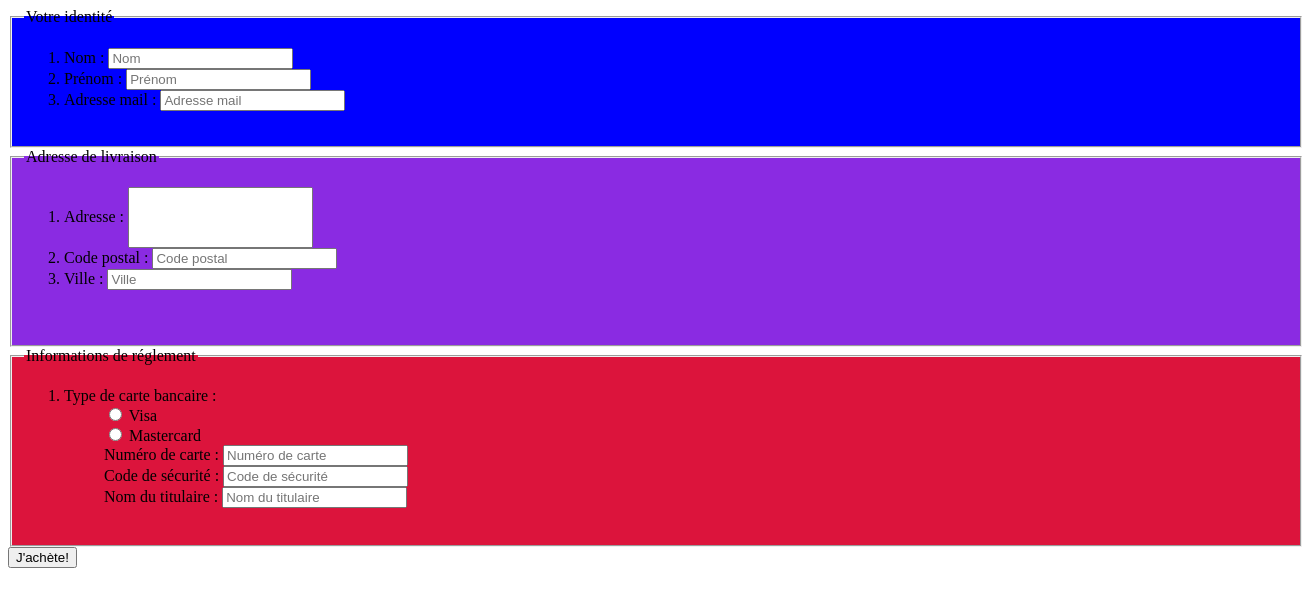
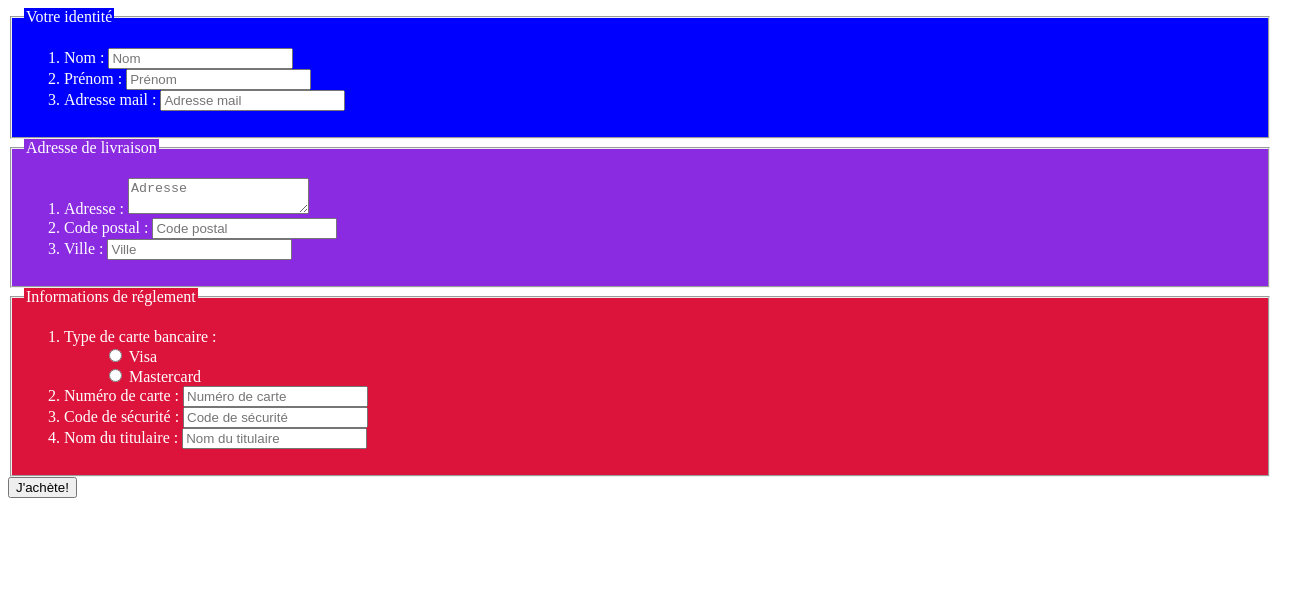
Before and after one commit to Kiruthiga86/html-exercice-7, a plain HTML site: page index.html in a window 1280 px wide. Shown: the whole page, 1302 px wide, since content can reach past the window. Drawn offline with Linux system fonts and the light colour scheme.

Commit message:
ajout correction exo7

```diff
--- a/assets/css/style.css
+++ b/assets/css/style.css
@@ -1,15 +1,15 @@
-.rectanglebleu{
+body{
+    color: white;
+}
+.identity{
     background-color: blue;
-    width: 100%;
-    height: 120px;
 }
-.rectangleviolet{
+.address{
     background-color: blueviolet;
-    width: 100%;
-    height: 180px;
 }
-.rectanglerose{
+.payments{
     background-color: crimson;
-    width: 100%;
-    height: 180px;
 }
+#cards{
+    list-style: none;
+}
--- a/index.html
+++ b/index.html
@@ -7,34 +7,34 @@
 </head>
 <body>
     <form method="POST" action="#">
-        <fieldset class="rectanglebleu">
-            <legend> Votre identité</legend>
+        <fieldset class="identity">
+            <legend class="identity"> Votre identité</legend>
                 <ol>
-                    <li> <label for="lastName"> Nom : <input type="text" id="lastName" placeholder="Nom"> </label> </li>
-                    <li> <label for="firstName"> Prénom : <input type="text" id="firstName" placeholder="Prénom"> </label> </li>
-                    <li> <label for="email"> Adresse mail : <input type="email" id="email" placeholder="Adresse mail"> </label> </li>
+                    <li> <label for="lastName"> Nom : <input type="text" id="lastName" placeholder="Nom" name="lastName" /> </label> </li>
+                    <li> <label for="firstName"> Prénom : <input type="text" id="firstName" placeholder="Prénom" name="firstName" /> </label> </li>
+                    <li> <label for="email"> Adresse mail : <input type="email" id="email" placeholder="Adresse mail" name="email" /> </label> </li>
                 </ol>
         </fieldset>
-        <fieldset class="rectangleviolet">
-            <legend> Adresse de livraison </legend>
+        <fieldset class="address">
+            <legend class="address"> Adresse de livraison </legend>
                 <ol>
-                    <li> <label for="Address"> Adresse : <input type="text" id="Address" style="height: 55px; "> </label> </li>
-                    <li> <label for="postCode"> Code postal : <input type="number" id="postCode" placeholder="Code postal"> </label> </li>
-                    <li> <label for="city">  Ville : <input type="text" id="city" placeholder="Ville"> </label> </li>
+                    <li> <label for="address"> Adresse : <textarea name="address" id="address" placeholder="Adresse"></textarea> </label> </li>
+                    <li> <label for="postalCode"> Code postal : <input type="text" id="postalCode" placeholder="Code postal" name="postalCode" /> </label> </li>
+                    <li> <label for="city">  Ville : <input type="text" id="city" placeholder="Ville" name="city" /> </label> </li>
                 </ol>
             </fieldset>
-        <fieldset class="rectanglerose">
-            <legend>Informations de réglement</legend>
+        <fieldset class="payments">
+            <legend class="payments">Informations de réglement</legend>
                 <ol>
                     <li>Type de carte bancaire :</li>
-                    <ul style="list-style-type: none;">
-                        <li> <input type="radio"> Visa </li>
-                        <li><input type="radio"> Mastercard </li>
-                    <li> <label for="cardNb"> Numéro de carte : <input type="text" id="cardNb" placeholder="Numéro de carte"> </label> </li>
-                    <li> <label for="secCode"> Code de sécurité : <input type="text" id="secCode" placeholder="Code de sécurité"> </label> </li>
-                    <li> <label for="holderName"> Nom du titulaire : <input type="text" id="holderName" placeholder="Nom du titulaire"> </label> </li>
+                    <ul id="cards">
+                        <li><label for="visa"> <input type="radio" id="visa" name="card" /> Visa </label> </li>
+                        <li><label for="masterCard"><input type="radio" id="masterCard" name="card" /> Mastercard </label> </li>
+                    </ul>
+                    <li> <label for="cardNb"> Numéro de carte : <input type="text" id="cardNb" placeholder="Numéro de carte" name="cardNumber" /> </label> </li>
+                    <li> <label for="secCode"> Code de sécurité : <input type="text" id="securityCode" placeholder="Code de sécurité" name="securityCode" /> </label> </li>
+                    <li> <label for="holderName"> Nom du titulaire : <input type="text" id="holderName" placeholder="Nom du titulaire" name="holderName" /> </label> </li>
                 </ol>
-            </ul>
         </fieldset>
     <button>J'achète!</button>
 </form>
```
